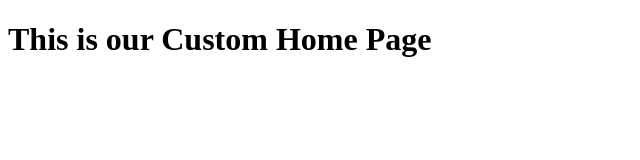
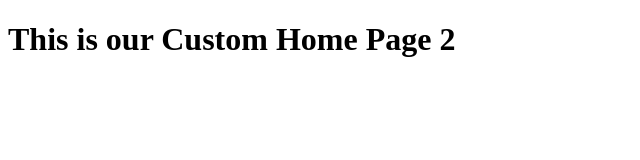
Before and after one commit to brindersingh96/ci-cd, a plain HTML site: page index.html in a window 1280 px wide. Shown: the full height of the page, 0-640 px from the left. Drawn offline with Linux system fonts and the light colour scheme.

Commit message:
Change index

```diff
--- a/index.html
+++ b/index.html
@@ -4,6 +4,6 @@
     <title>LUIT Week 16 Project!</title>
   </head>
   <body>
-    <h1>This is our Custom Home Page</h1>
+    <h1>This is our Custom Home Page 2</h1>
   </body>
 </html>
```
